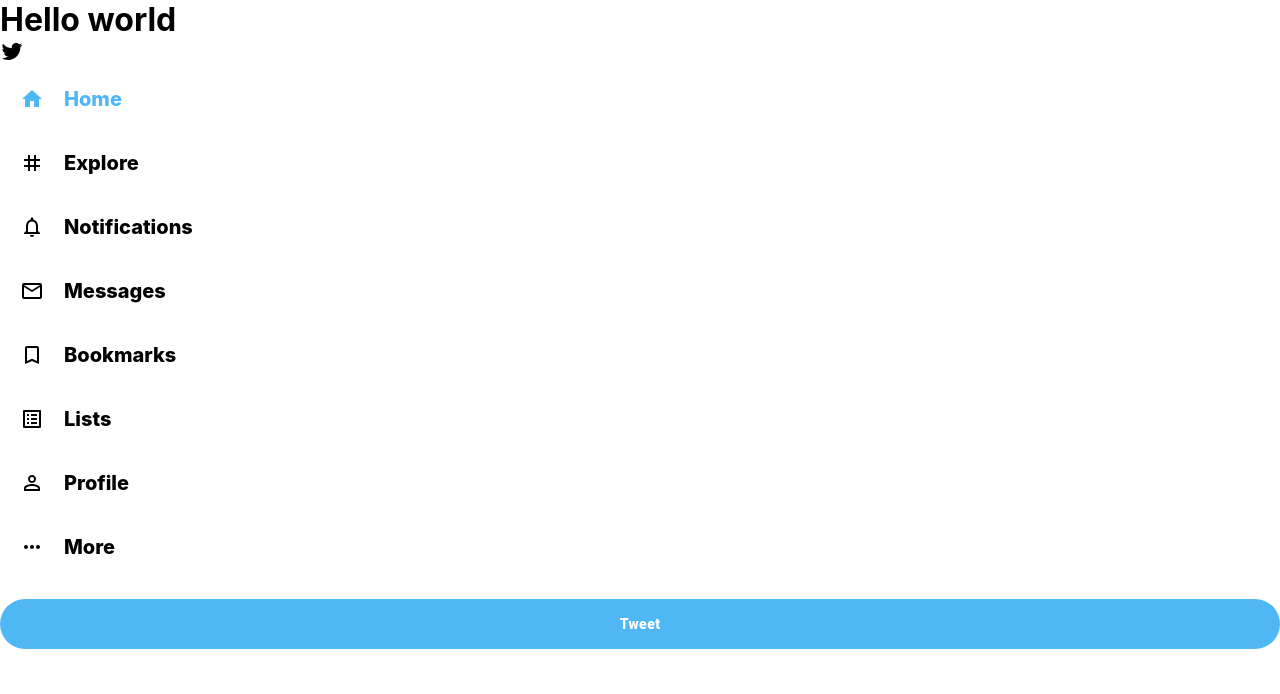
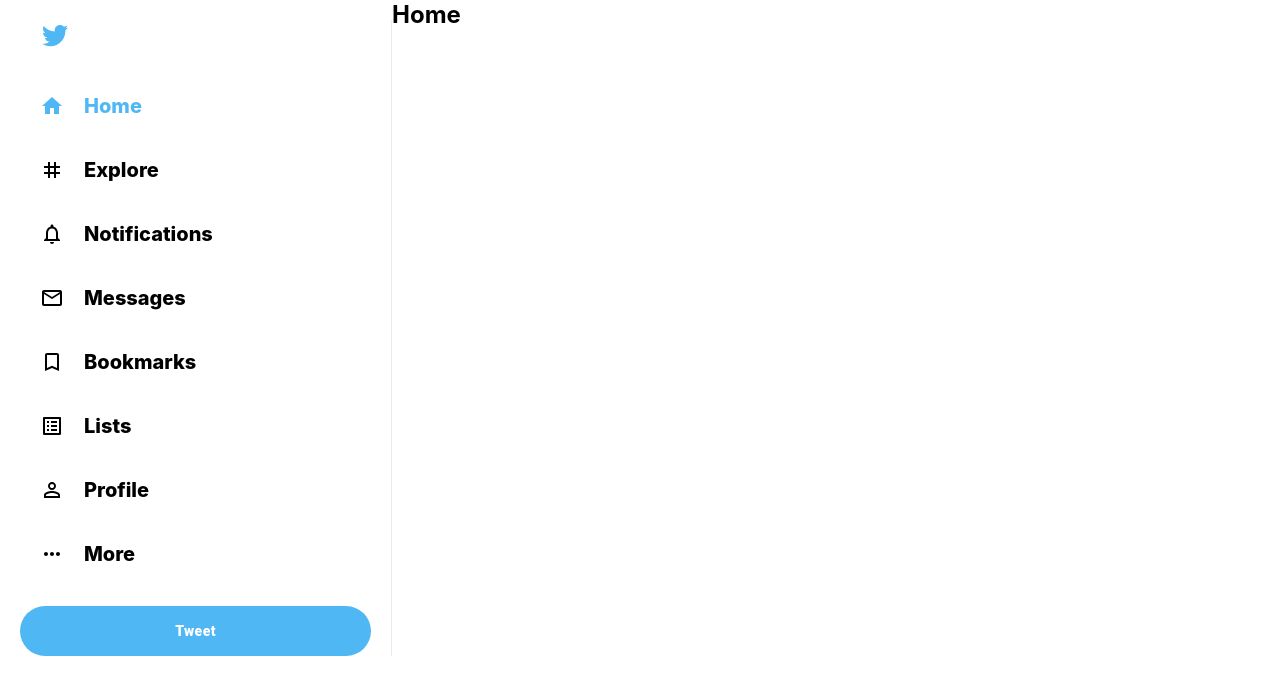
Before and after one commit to ethansalonga/twitter-clone, a React (Create React App) app: page / in a window 1280 px wide. Shown: the top 694 px of the page. Built offline with nearby package versions, Linux system fonts and the light colour scheme.

Commit message:
Finish styling sidebar

```diff
--- a/src/App.css
+++ b/src/App.css
@@ -2,3 +2,7 @@
   --twitter-color: #50b7f5;
   --twitter-background: #e6ecf0;
 }
+
+.app {
+  display: flex;
+}
--- a/src/App.js
+++ b/src/App.js
@@ -1,15 +1,12 @@
 import './App.css'
 import Sidebar from './Sidebar'
+import Feed from './Feed'
 
 function App() {
   return (
     <div className="app">
-      <h1>Hello world</h1>
-
-      {/* Sidebar */}
       <Sidebar />
-
-      {/* Feed */}
+      <Feed />
 
       {/* Widgets */}
     </div>
--- /dev/null
+++ b/src/Feed.js
@@ -0,0 +1,19 @@
+import React from 'react'
+
+function Feed() {
+  return (
+    <div className="feed">
+      {/* Header */}
+      <h2>Home</h2>
+
+      {/* TweetBox */}
+
+      {/* Post */}
+      {/* Post */}
+      {/* Post */}
+      {/* Post */}
+    </div>
+  )
+}
+
+export default Feed
--- a/src/Sidebar.css
+++ b/src/Sidebar.css
@@ -1,3 +1,17 @@
+.sidebar {
+  border-right: 1px solid var(--twitter-background);
+  flex: 0.3;
+  min-width: 250px;
+  margin-top: 20px;
+  padding: 0 20px;
+}
+
+.sidebar__twitterIcon {
+  color: var(--twitter-color);
+  font-size: 30px !important;
+  margin: 0 0 20px 20px;
+}
+
 .sidebar__tweet {
   background-color: var(--twitter-color) !important;
   border: none !important;
--- a/src/Sidebar.js
+++ b/src/Sidebar.js
@@ -15,7 +15,7 @@
 function Sidebar() {
   return (
     <div className="sidebar">
-      <TwitterIcon />
+      <TwitterIcon className="sidebar__twitterIcon" />
 
       <SidebarOption active Icon={HomeIcon} text="Home" />
       <SidebarOption Icon={TagIcon} text="Explore" />
```
